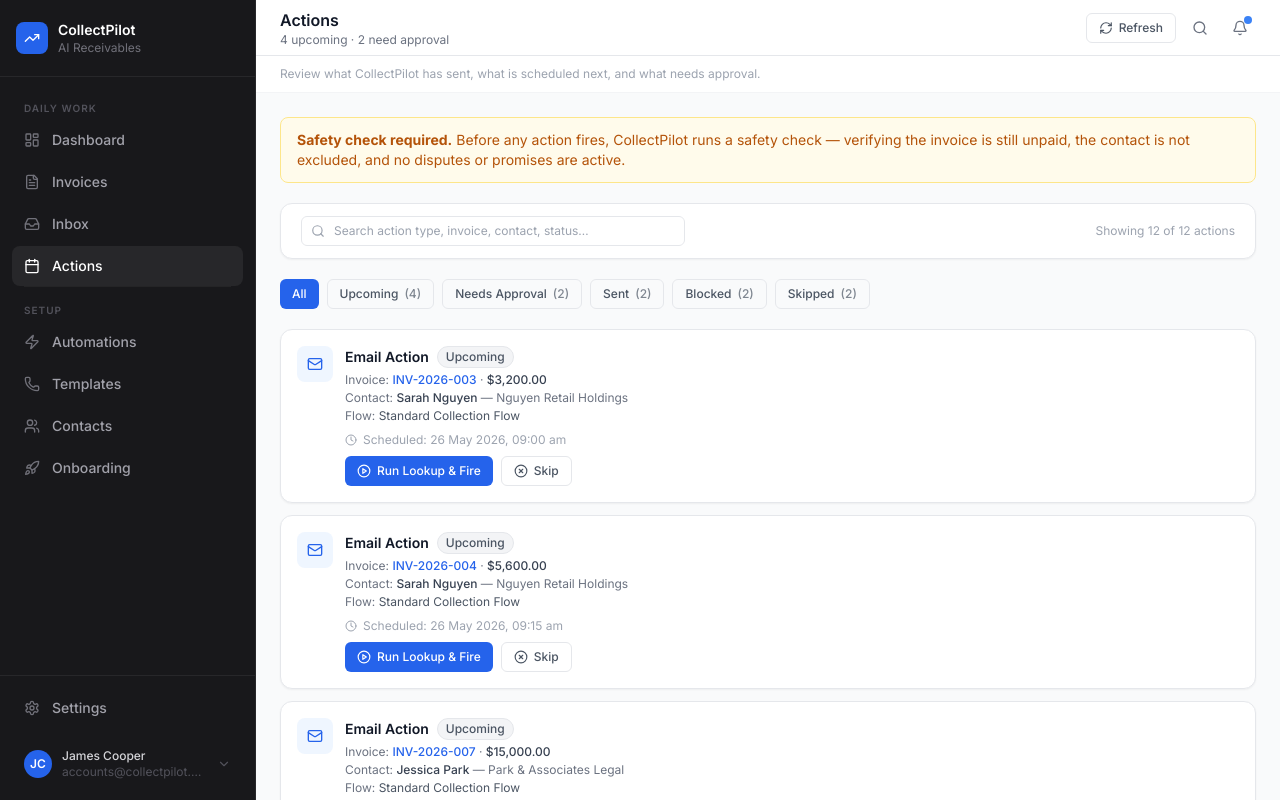
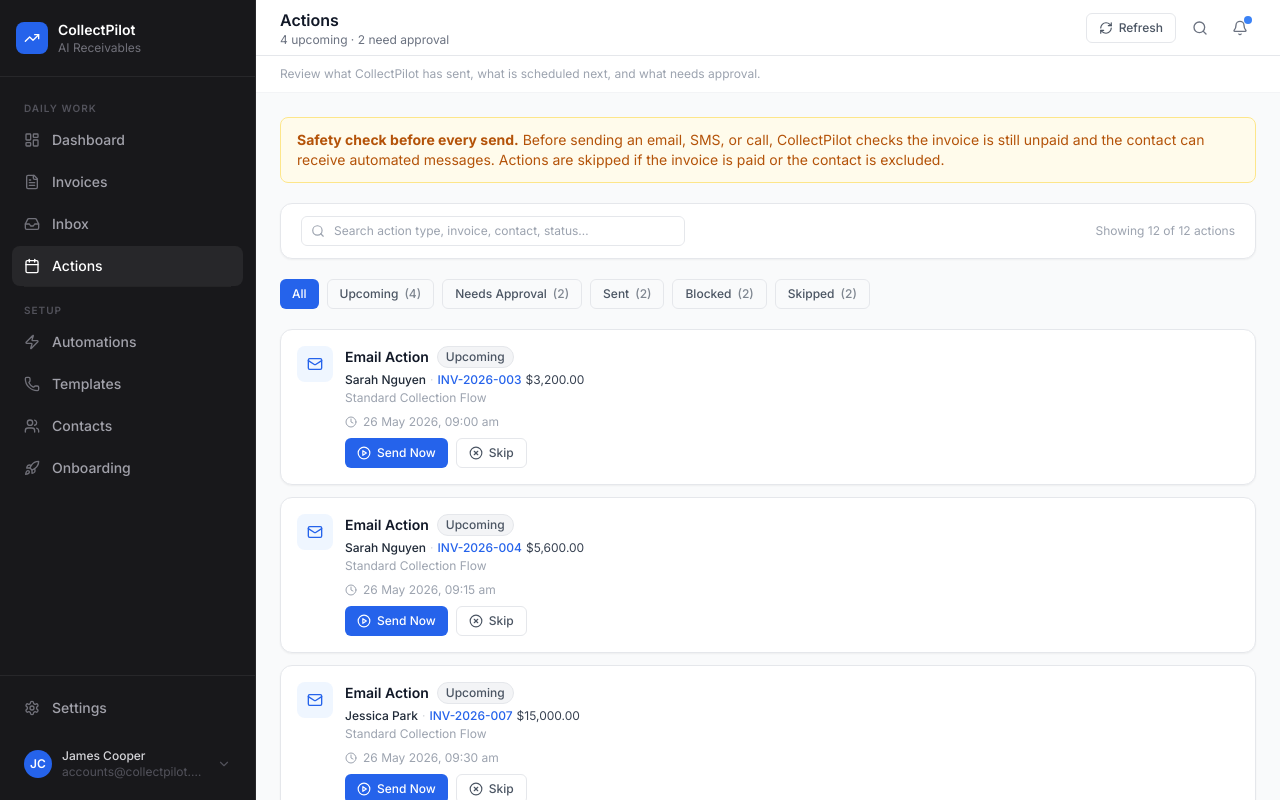
Before and after one commit to juanb-systems/RTW---Prototype-Invoice-Follow-up-Software, a Next.js app: page /scheduled in a window 1280 px wide. Built offline with nearby package versions, Linux system fonts and the light colour scheme.

Commit message:
Language simplification — plain English across Actions and Invoices (v2.61.0)

```diff
--- a/app/invoices/page.tsx
+++ b/app/invoices/page.tsx
@@ -295,8 +295,8 @@
               onChange={(e) => setFlowFilter(e.target.value)}
               className={`rounded-md border py-1 pl-2.5 pr-6 text-xs focus:border-blue-400 focus:outline-none appearance-none bg-white ${flowFilter !== "all" ? "border-blue-400 text-blue-700 font-medium" : "border-gray-200 text-gray-600"}`}
             >
-              <option value="all">Flow: All</option>
-              <option value="no-flow">No flow assigned</option>
+              <option value="all">Automation: All</option>
+              <option value="no-flow">No automation</option>
               {assignedFlowIds.map((fId) => (
                 <option key={fId} value={fId}>{flowMap[fId] ?? fId}</option>
               ))}
@@ -308,13 +308,13 @@
               onChange={(e) => setReplyFilter(e.target.value)}
               className={`rounded-md border py-1 pl-2.5 pr-6 text-xs focus:border-blue-400 focus:outline-none appearance-none bg-white ${replyFilter !== "all" ? "border-blue-400 text-blue-700 font-medium" : "border-gray-200 text-gray-600"}`}
             >
-              <option value="all">Reply: All</option>
-              <option value="has-reply">Has reply</option>
-              <option value="no-reply">No reply</option>
+              <option value="all">Response: All</option>
+              <option value="has-reply">Has response</option>
+              <option value="no-reply">No response</option>
               <option value="promise_to_pay">Promise to Pay</option>
               <option value="dispute">Dispute</option>
               <option value="out_of_office">Out of Office</option>
-              <option value="payment_query">Payment Query</option>
+              <option value="payment_query">Payment Question</option>
               <option value="unclassified">Unclassified</option>
             </select>
 
--- a/app/scheduled/page.tsx
+++ b/app/scheduled/page.tsx
@@ -95,7 +95,7 @@
         {/* Key reminder */}
         <div className="rounded-lg border border-amber-200 bg-amber-50 px-4 py-3">
           <p className="text-sm text-amber-700">
-            <strong>Safety check required.</strong> Before any action fires, CollectPilot runs a safety check — verifying the invoice is still unpaid, the contact is not excluded, and no disputes or promises are active.
+            <strong>Safety check before every send.</strong> Before sending an email, SMS, or call, CollectPilot checks the invoice is still unpaid and the contact can receive automated messages. Actions are skipped if the invoice is paid or the contact is excluded.
           </p>
         </div>
 
--- a/components/scheduled/ScheduledActionCard.tsx
+++ b/components/scheduled/ScheduledActionCard.tsx
@@ -33,11 +33,11 @@
 };
 
 const outcomeConfig: Record<LookupOutcome, { label: string; color: string; icon: React.ElementType }> = {
-  proceed:           { label: "Lookup passed",                          color: "text-green-700 bg-green-50 border-green-200",  icon: CheckCircle2 },
-  skip:              { label: "Action skipped: invoice is now paid",    color: "text-yellow-700 bg-yellow-50 border-yellow-200", icon: SkipForward },
-  block:             { label: "Contact excluded from all automations",  color: "text-red-700 bg-red-50 border-red-200",       icon: ShieldX },
-  hold:              { label: "Automation paused",                      color: "text-orange-700 bg-orange-50 border-orange-200", icon: PauseCircle },
-  awaiting_approval: { label: "Manual approval mode is enabled",        color: "text-blue-700 bg-blue-50 border-blue-200",    icon: Clock },
+  proceed:           { label: "Safety check passed — cleared to send",   color: "text-green-700 bg-green-50 border-green-200",  icon: CheckCircle2 },
+  skip:              { label: "Skipped — invoice is now paid",           color: "text-yellow-700 bg-yellow-50 border-yellow-200", icon: SkipForward },
+  block:             { label: "Contact excluded from automations",        color: "text-red-700 bg-red-50 border-red-200",       icon: ShieldX },
+  hold:              { label: "Automation paused",                        color: "text-orange-700 bg-orange-50 border-orange-200", icon: PauseCircle },
+  awaiting_approval: { label: "Needs your approval to send",             color: "text-blue-700 bg-blue-50 border-blue-200",    icon: Clock },
 };
 
 const statusConfig = {
@@ -110,11 +110,22 @@
             </span>
           </div>
 
-          {/* Invoice + Contact + Flow links */}
+          {/* Contact · Invoice · Automation */}
           <div className="text-xs text-gray-500 space-y-0.5 mb-2">
+            {(action.contact || action.invoice) && (
+              <p className="flex flex-wrap items-center gap-1">
+                {action.contact && (
+                  <Link
+                    href={`/contacts/${action.contactId}`}
+                    className="font-medium text-gray-800 hover:underline"
+                    onClick={(e) => e.stopPropagation()}
+                  >
+                    {action.contact.name}
+                  </Link>
+                )}
                 {action.invoice && (
-              <p>
-                Invoice:{" "}
+                  <>
+                    {action.contact && <span className="text-gray-300">·</span>}
                     <Link
                       href={`/invoices/${action.invoiceId}`}
                       className="font-medium text-blue-600 hover:underline"
@@ -122,34 +133,20 @@
                     >
                       {action.invoice.invoiceNumber}
                     </Link>
-                {" · "}
-                <span className="font-medium text-gray-700">{formatCurrency(action.invoice.amount)}</span>
-              </p>
+                    <span className="text-gray-700">{formatCurrency(action.invoice.amount)}</span>
+                  </>
                 )}
-            {action.contact && (
-              <p>
-                Contact:{" "}
-                <Link
-                  href={`/contacts/${action.contactId}`}
-                  className="font-medium text-gray-700 hover:underline"
-                  onClick={(e) => e.stopPropagation()}
-                >
-                  {action.contact.name}
-                </Link>
-                {" — "}{action.contact.company}
               </p>
             )}
             {action.flow && (
-              <p>Flow: <span className="text-gray-600">{action.flow.name}</span></p>
+              <p className="text-gray-400">{action.flow.name}</p>
             )}
           </div>
 
           {/* Scheduled time */}
           <div className="flex items-center gap-1.5 text-xs text-gray-400 mb-2">
             <Clock className="h-3 w-3" />
-            {action.status === "pending" || action.status === "awaiting_approval"
-              ? `Scheduled: ${formatDateTime(action.scheduledAt)}`
-              : `Was scheduled: ${formatDateTime(action.scheduledAt)}`}
+            {formatDateTime(action.scheduledAt)}
           </div>
 
           {/* Live result after firing — always visible when present */}
@@ -175,12 +172,12 @@
                 {firing ? (
                   <>
                     <RefreshCw className="h-3 w-3 animate-spin" />
-                    Running lookup...
+                    Sending...
                   </>
                 ) : action.status === "awaiting_approval" ? (
-                  "Approve & Run Lookup"
+                  "Approve & Send"
                 ) : (
-                  "Run Lookup & Fire"
+                  "Send Now"
                 )}
               </button>
               <button
--- a/package.json
+++ b/package.json
@@ -1,6 +1,6 @@
 {
   "name": "collectpilot-prototype",
-  "version": "2.60.0",
+  "version": "2.61.0",
   "private": true,
   "scripts": {
     "dev": "next dev",
```
Also changed, not shown: 1 other file (tests, documents, lock files or other folders). Lines whose indentation alone changed are shown as unchanged.
